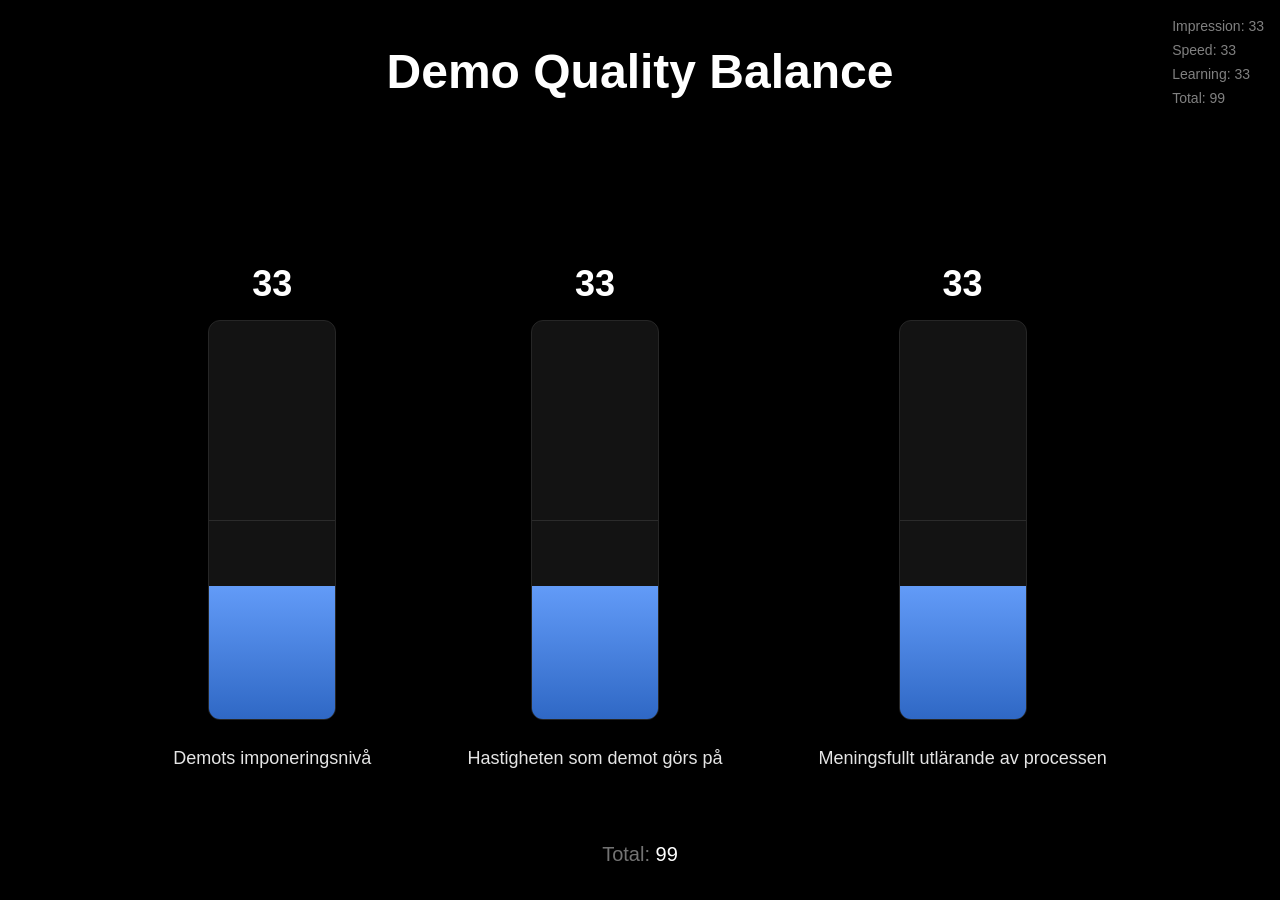
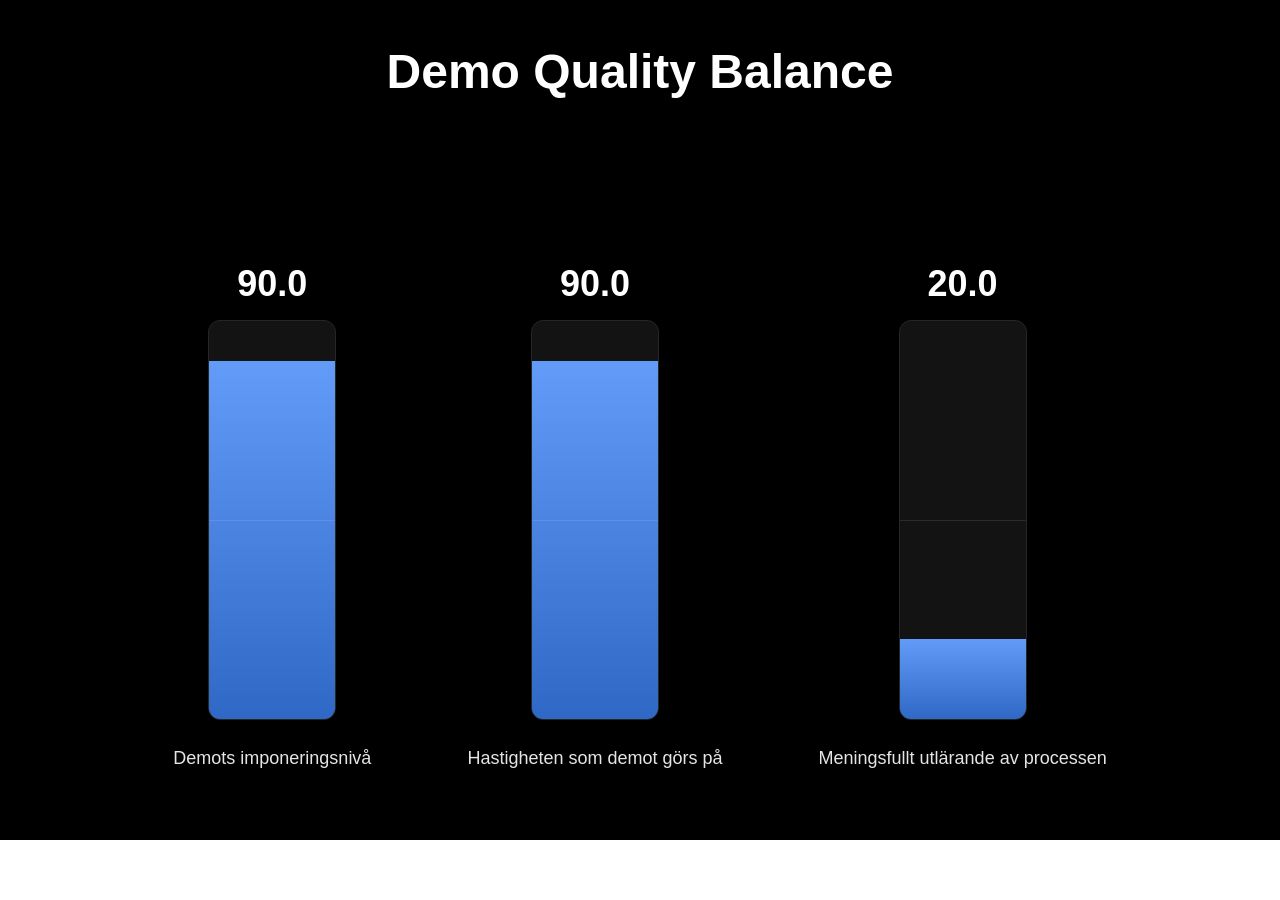
Before and after one commit to mrconter1/demo-balance, a Next.js app: page / in a window 1280 px wide. Shown: the top 900 px of the page. After the commit the page ends 840 px from the top, so only its background shows below. Built offline with nearby package versions, Linux system fonts and the light colour scheme.

Commit message:
Improve logic

```diff
--- a/src/app/page.tsx
+++ b/src/app/page.tsx
@@ -7,9 +7,9 @@ import { motion } from "framer-motion";
 export default function Home() {
   const [mounted, setMounted] = useState(false);
   const [values, setValues] = useState({
-    impression: 33,
-    speed: 33,
-    learning: 33
+    impression: 90,
+    speed: 90,
+    learning: 20
   });
 
   useEffect(() => {
@@ -20,29 +20,26 @@ export default function Home() {
 
   const handleChange = (changedKey: keyof typeof values) => (newValue: number) => {
     setValues(prev => {
-      // Calculate the total change
       const valueDifference = newValue - prev[changedKey];
-
-      // Get the other two keys
       const otherKeys = Object.keys(prev).filter(k => k !== changedKey) as Array<keyof typeof values>;
-
-      // Calculate the change per other column (exactly half of the difference)
       const changePerColumn = -valueDifference / 2;
 
-      // Create the new state with even distribution
       const newValues = {
         ...prev,
         [changedKey]: newValue,
-        [otherKeys[0]]: Math.max(0, prev[otherKeys[0]] + changePerColumn),
-        [otherKeys[1]]: Math.max(0, prev[otherKeys[1]] + changePerColumn)
       };
+
+      newValues[otherKeys[0]] = Math.max(0, Math.min(100, prev[otherKeys[0]] + changePerColumn));
+      newValues[otherKeys[1]] = Math.max(0, Math.min(100, prev[otherKeys[1]] + changePerColumn));
+
+      const total = newValues[changedKey] + newValues[otherKeys[0]] + newValues[otherKeys[1]];
+      if (total > 200) {
+        newValues[changedKey] = 200 - (newValues[otherKeys[0]] + newValues[otherKeys[1]]);
+      }
 
       return newValues;
     });
   };
-
-  // Calculate total for display
-  const total = values.impression + values.speed + values.learning;
 
   return (
     <div className="min-h-screen bg-black">
@@ -64,40 +61,24 @@ export default function Home() {
             label="Demots imponeringsnivå"
             value={values.impression}
             onChange={handleChange("impression")}
-            totalValue={99}
+            totalValue={100}
             otherValues={[values.speed, values.learning]}
           />
           <BalanceBar
             label="Hastigheten som demot görs på"
             value={values.speed}
             onChange={handleChange("speed")}
-            totalValue={99}
+            totalValue={100}
             otherValues={[values.impression, values.learning]}
           />
           <BalanceBar
             label="Meningsfullt utlärande av processen"
             value={values.learning}
             onChange={handleChange("learning")}
-            totalValue={99}
+            totalValue={100}
             otherValues={[values.impression, values.speed]}
           />
         </motion.div>
-
-        <motion.div
-          className="mt-12 text-xl text-neutral-500"
-          initial={{ opacity: 0 }}
-          animate={{ opacity: 1 }}
-        >
-          Total: <span className="text-white">{total}</span>
-        </motion.div>
-
-        {/* Debug info */}
-        <div className="fixed top-4 right-4 text-white text-sm opacity-50 space-y-1">
-          <div>Impression: {values.impression}</div>
-          <div>Speed: {values.speed}</div>
-          <div>Learning: {values.learning}</div>
-          <div>Total: {total}</div>
-        </div>
       </main>
     </div>
   );
--- a/src/components/BalanceBar.tsx
+++ b/src/components/BalanceBar.tsx
@@ -12,13 +12,14 @@ type BalanceBarProps = {
 
 const BalanceBar = ({ label, value, onChange, totalValue, otherValues }: BalanceBarProps) => {
   const [isDragging, setIsDragging] = useState(false);
-  const percentage = Math.max(0, Math.min(100, (value / totalValue) * 100));
+  const percentage = value;
+  const displayValue = value.toFixed(1);
 
   const calculateNewValue = (clientY: number, rect: DOMRect) => {
     const height = rect.height;
     const relativeY = Math.max(0, Math.min(height, clientY - rect.top));
     const invertedPercentage = (1 - relativeY / height) * 100;
-    return Math.round((invertedPercentage / 100) * totalValue);
+    return Math.round(invertedPercentage);
   };
 
   const handleDrag = (clientY: number) => {
@@ -28,10 +29,7 @@ const BalanceBar = ({ label, value, onChange, totalValue, otherValues }: Balance
     const rect = container.getBoundingClientRect();
     const newValue = calculateNewValue(clientY, rect);
 
-    // Ensure we don't exceed totalValue when accounting for other values
-    const otherSum = otherValues.reduce((a, b) => a + b, 0);
-    const maxAllowed = totalValue - otherSum;
-    const finalValue = Math.min(Math.max(0, newValue), maxAllowed);
+    const finalValue = Math.min(Math.max(0, newValue), 100);
 
     if (finalValue !== value) {
       onChange(finalValue);
@@ -64,7 +62,7 @@ const BalanceBar = ({ label, value, onChange, totalValue, otherValues }: Balance
         className="text-4xl font-bold text-white mb-4"
         animate={{ scale: isDragging ? 1.1 : 1 }}
       >
-        {value}
+        {displayValue}
       </motion.div>
 
       <div
```
